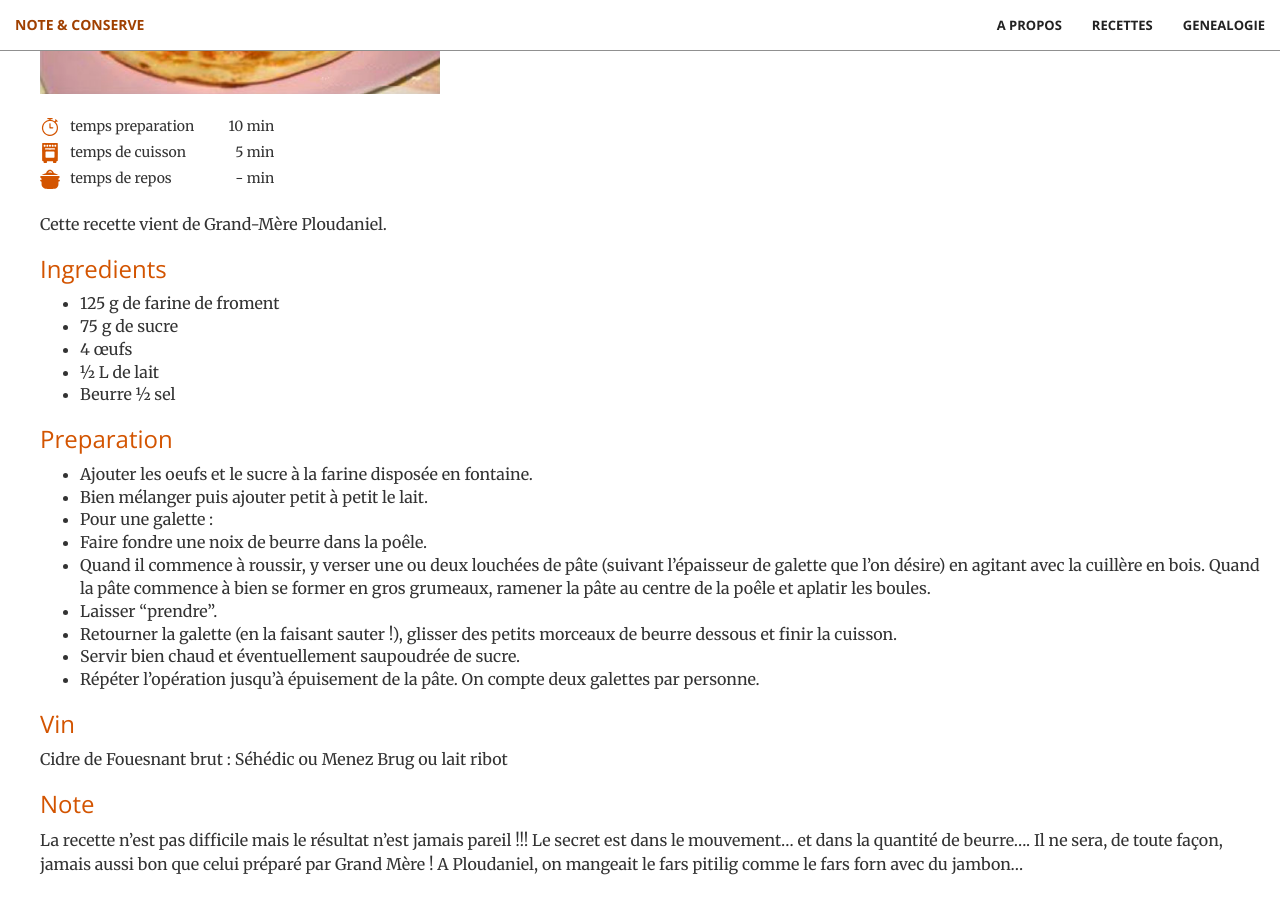
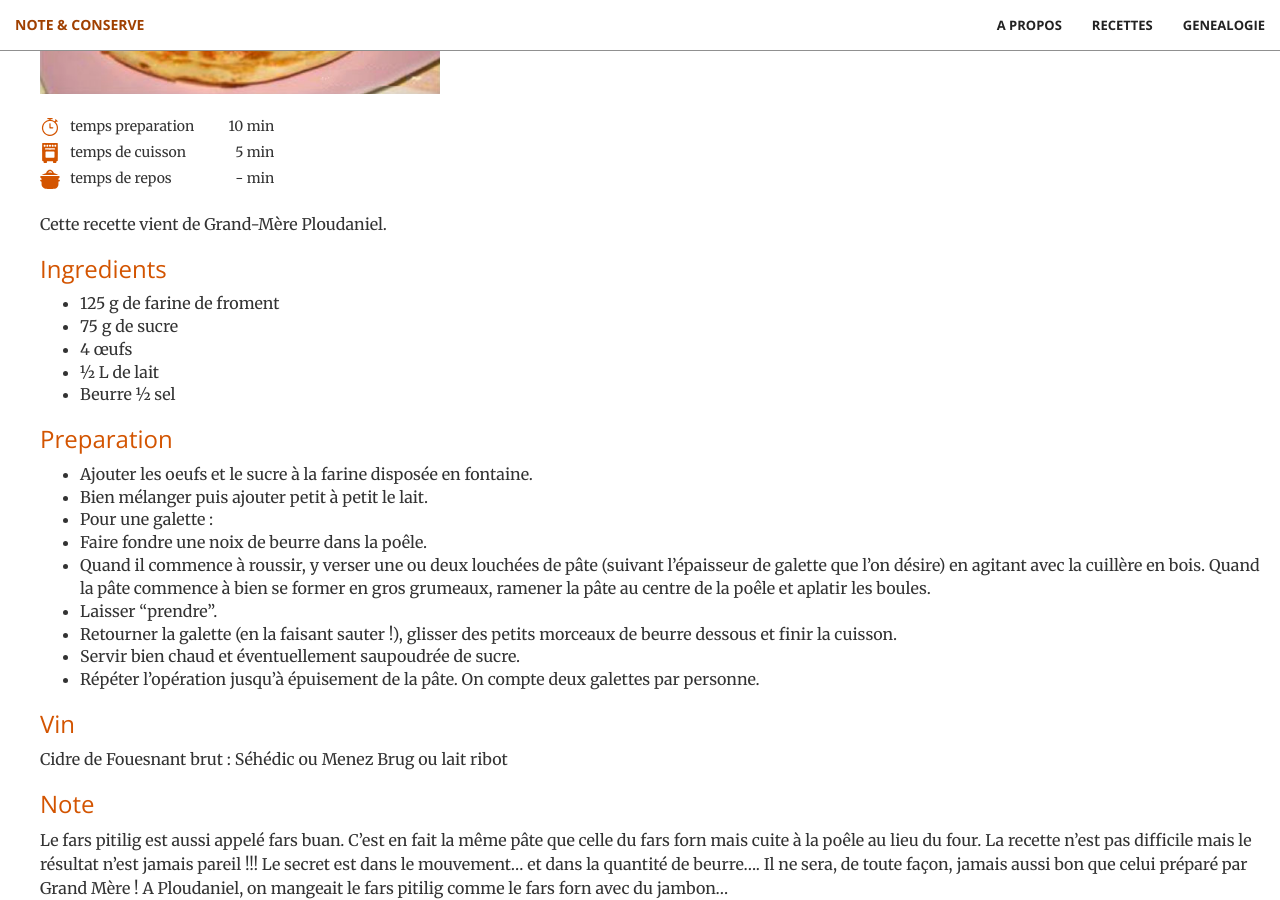
Before and after one commit to brignogan/brignogan.github.io, a Jekyll site: the page built from _posts/2018-05-10-farspitilig.md, in a window 1280 px wide and 900 px high, scrolled down 1178 px. Built offline with Jekyll 4.4.1, drawn with Linux system fonts in a browser that asks for light colours; before the commit the page ends 2054 px from its top, so only the background shows below that; some of the changed text lies outside the part shown.

Commit message:
correction farspitilig
petites corrections

```diff
--- a/_posts/2018-05-07-farspitilig.md
+++ b/_posts/2018-05-10-farspitilig.md
@@ -34,7 +34,5 @@ Cidre de Fouesnant brut : Séhédic ou Menez Brug
 ou lait ribot
 
 ### Note
-La recette n’est pas difficile mais le résultat n’est jamais pareil !!!
-Le secret est dans le mouvement… et dans la quantité de beurre….
-Il ne sera, de toute façon, jamais aussi bon que celui préparé par Grand Mère !
-A Ploudaniel, on mangeait le fars pitilig comme le fars forn avec du jambon…
+Le fars pitilig est aussi appelé fars buan. C’est en fait la même pâte que celle du fars forn mais cuite à la poêle au lieu du four.
+La recette n’est pas difficile mais le résultat n’est jamais pareil !!! Le secret est dans le mouvement… et dans la quantité de beurre…. Il ne sera, de toute façon, jamais aussi bon que celui préparé par Grand Mère ! A Ploudaniel, on mangeait le fars pitilig comme le fars forn avec du jambon…
```
Also changed, not shown: other parts of _posts/2018-05-10-farspitilig.md (+1 -1 lines).
